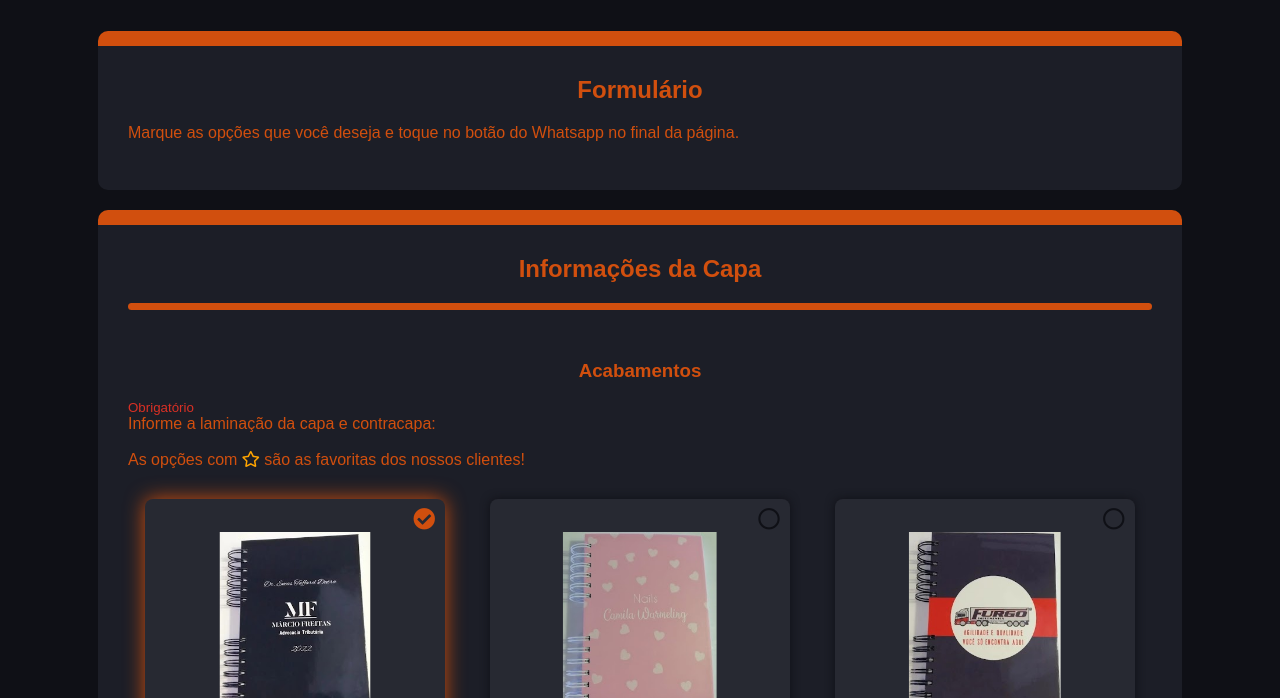
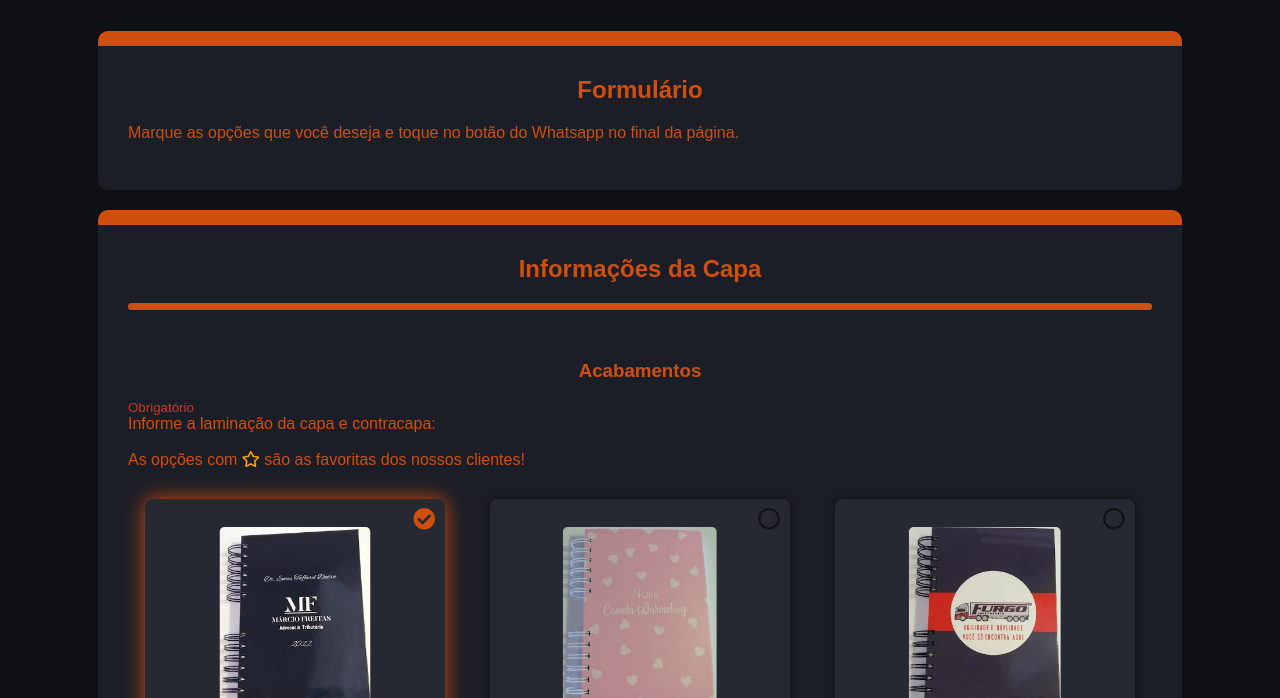
Before and after one commit to NaN-NaN-sempai/forms, a plain HTML site: page acabamentos/index.html in a window 1280 px wide. Shown: the part 102-800 px from the top of the page. Drawn offline with Linux system fonts and the light colour scheme.

Commit message:
Update imageCheckBox.css

```diff
--- a/acabamentos/style/imageCheckBox.css
+++ b/acabamentos/style/imageCheckBox.css
@@ -94,7 +94,8 @@
     margin: auto;
     pointer-events: none;
     position: relative;
-    padding-top: 20px;
+    margin-top: 15px;
+    margin-bottom: 5px;
     left: 50%;
     transform: translateX(-50%);
     border-radius: 5px;
```
